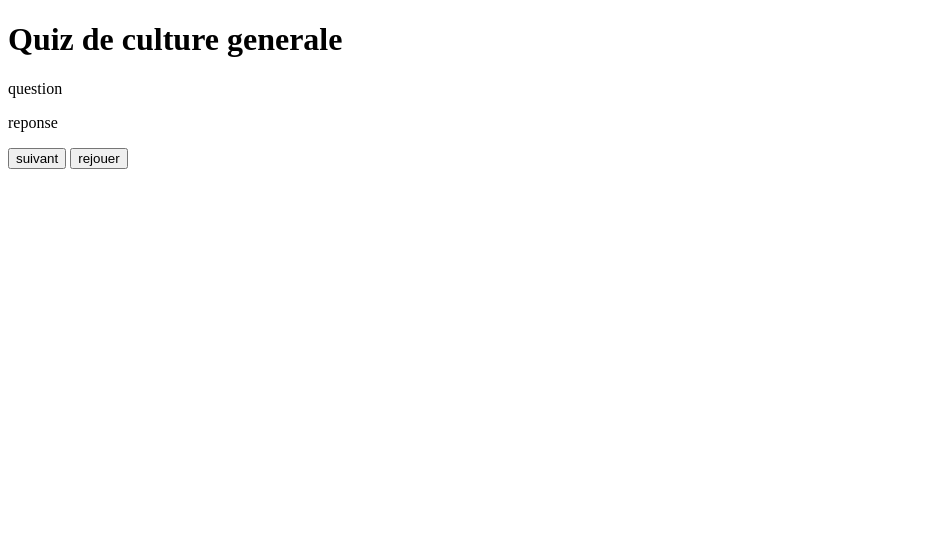
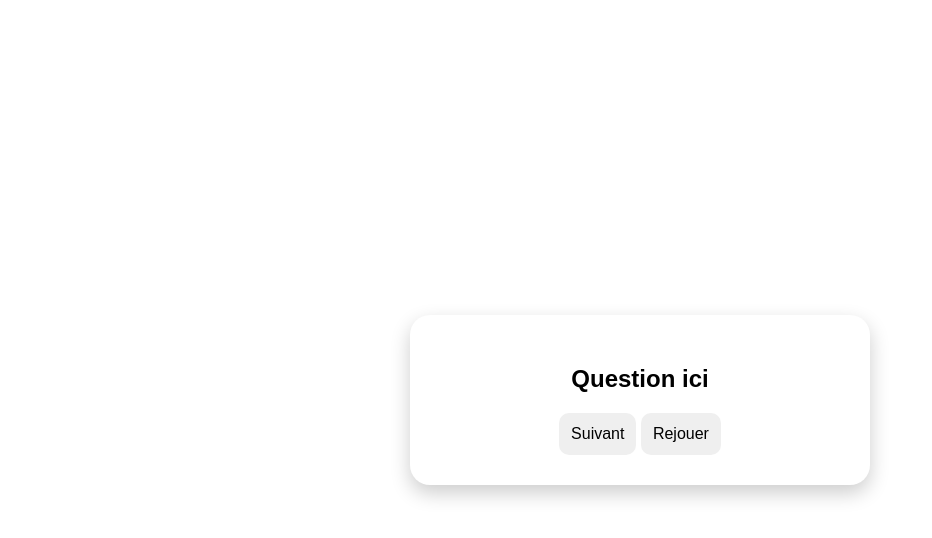
Before and after one commit to mafisamira2006-source/jeuquiz, a plain HTML site: page index.html in a window 1280 px wide. Shown: the whole page, without its empty margins (0-932 px from the left). Drawn offline with Linux system fonts and the light colour scheme.

Commit message:
revue de code mafi

```diff
--- a/assets/css/style.css
+++ b/assets/css/style.css
@@ -1,45 +1,40 @@
-body{
-     background : url('../image/tête\ d\'ampoule.jpeg')
 
+
+  body{
+    font-family: Arial, sans-serif;
+  background: linear-gradient(135, lightblue, red);
+  display: flex;
+  justify-content: center;
+  align-items: center;
+  height: 100vh;
+  margin: 0;
 }
 
-#Quiz{
-   display: flex;
-   justify-content: center;
-   font-family: Arial, Helvetica, sans-serif;color: rgba(0, 0, 255, 0.747);
-   text-align: center;
+.quiz-contenu {
+  background: white;
+  border-radius: 20px;
+  padding: 30px;
+  width: 400px;
+  text-align: center;
+  box-shadow: 0 8px 20px rgba(0,0,0,0.2);
+  animation: fadeIn 0.6s ease-in-out;
 }
-#question{
-    display: flex;
-    font-family: Arial, Helvetica, sans-serif;
-    font-weight: 300vh;
-    padding: 100px;color: brown;
-    text-decoration: underline;
 
+h2 {
+  margin-bottom: 20px;
+}
 
+.btn-contenu {
+  display: flex;
+  flex-direction: column;
+  gap: 20px;
+}
 
+button {
+  padding: 12px;
+  border: none;
+  border-radius: 10px;
+  cursor: pointer;
+  font-size: 16px;
+  transition: background0.3s;
 }
-#reponse{
-    margin: 300px;color: blueviolet;
-    font-style: oblique;
-
-}
-button{
-    color: rgba(255, 255, 255, 0.616);
-    cursor: pointer;
-    border-radius: 10px;
-    background-color: black;
-    margin: 300px;
-
-
-
-}
-.centre{
-    background-color:rgba(0, 0, 0, 0.751);
-    background-size: cover;
-    padding: 20px 20px 30px 40px;
-
-}
-.cacher {
-    display: none;
-}
--- a/index.html
+++ b/index.html
@@ -5,24 +5,16 @@
     <meta charset="UTF-8">
     <meta name="viewport" content="width=device-width, initial-scale=1.0">
     <title>Jeu</title>
-    <!-- <link rel="stylesheet" href="./assets/css/style.css"> -->
+    <link rel="stylesheet" href="./assets/css/style.css">
 </head>
 
 <body>
-    <main class="Jeu">
-        <h1 id="Quiz">Quiz de culture generale</h1>
-        <div class="centre">
-            <p id="question">question</p>
-            <p id="reponse">reponse</p>
-
-
-        </div id="choices">
-
-        <button id="suivant">suivant</button>
-        <button id="rejouer">rejouer</button>
-    </main>
-
-
+         <div class="quiz-contenu">
+    <h2 id="question">Question ici</h2>
+    <div id="reponse-buttons" class="btn-container"></div>
+    <button id="continue-button" class="next-btn">Suivant</button>
+    <button id="rejouer-button" class="restart-btn">Rejouer</button>
+</div>
 
 
 
```
